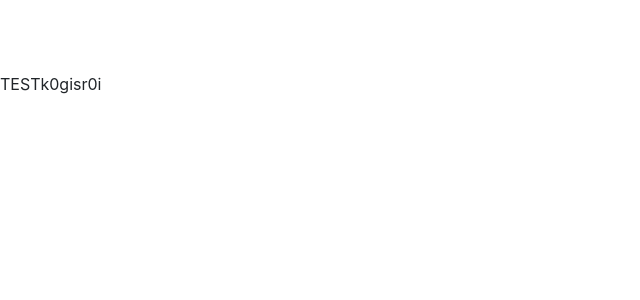
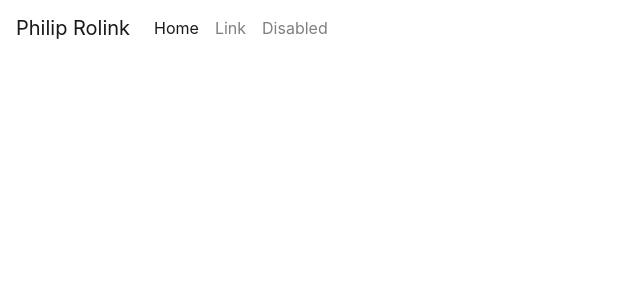
Before and after one commit to philiprolink/my-app, a React (Create React App) app: page / in a window 1280 px wide. Shown: the top 300 px of the page, without its empty margins (0-640 px from the left). Built offline with nearby package versions, Linux system fonts and the light colour scheme.

Commit message:
directory restructure

```diff
--- a/src/App.js
+++ b/src/components/App.js
@@ -1,12 +1,11 @@
 import React, { Component } from 'react';
-import './App.scss';
+import '../scss/App.scss';
+import Nav from './Nav'
 
 class App extends Component {
   render() {
     return (
-      <div className="pr-header">
-        TESTk0gisr0i
-      </div>
+      <Nav />
     );
   }
 }
--- a/src/Nav.js
+++ b/src/components/Nav.js
@@ -1,5 +1,5 @@
 import React, { Component } from 'react';
-import './Nav.scss';
+import '../scss/Nav.scss';
 
 class Nav extends Component {
   render() {
--- a/src/index.js
+++ b/src/index.js
@@ -1,7 +1,7 @@
 import React from 'react';
 import ReactDOM from 'react-dom';
-import './index.scss';
-import App from './App';
+import './scss/index.scss';
+import App from './components/App';
 import * as serviceWorker from './serviceWorker';
 import 'bootstrap/dist/css/bootstrap.min.css';
 import $ from 'jquery';
```
Also changed, not shown: src/scss/App.scss (added), src/scss/Nav.scss (renamed from src/Nav.scss), src/scss/index.scss (renamed from src/index.scss), 1 other file (tests, documents, lock files or other folders).
